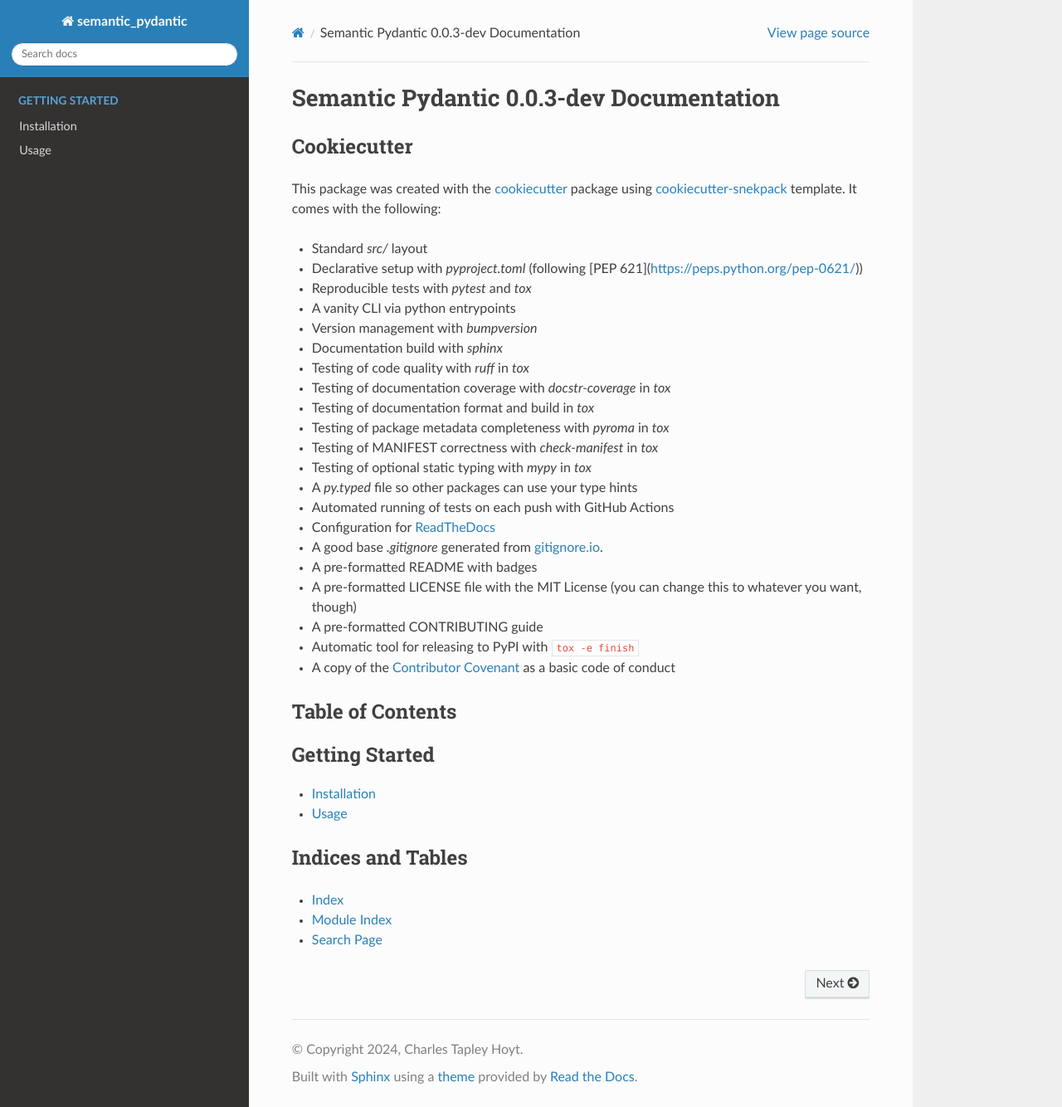
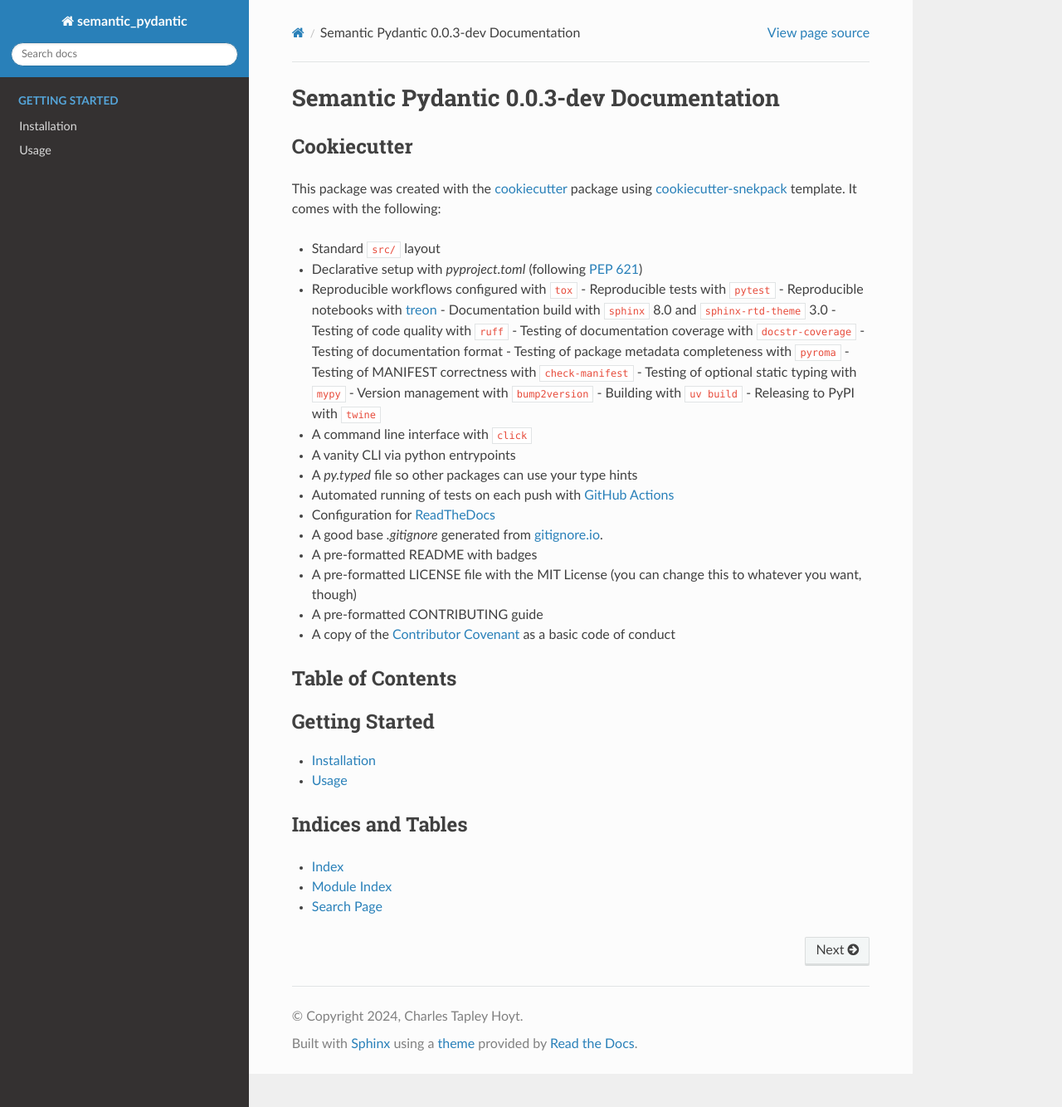
Before and after one commit to cthoyt/semantic-pydantic, a Sphinx documentation site: the page built from docs/source/index.rst, in a window 1280 px wide and 1334 px high. Shown: the whole window at 83% size. Built offline with Sphinx 7.4.7 and the Read the Docs theme 3.1.0, drawn with Linux system fonts in a browser that asks for light colours.

```diff
--- a/demo.py
+++ b/demo.py
@@ -6,6 +6,7 @@ import requests
 from fastapi import FastAPI
 from fastapi.responses import RedirectResponse
 from pydantic import BaseModel, Field
+
 from semantic_pydantic import SemanticField, SemanticPath
 
 # TODO create decorator that adds derived fields with URLs for each semantic field
--- a/docs/source/conf.py
+++ b/docs/source/conf.py
@@ -37,6 +37,19 @@ version = parsed_version.expand(r"\g<major>.\g<minor>.\g<patch>")
 
 if parsed_version.group("release"):
     tags.add("prerelease")  # noqa: F821
+
+
+# See https://about.readthedocs.com/blog/2024/07/addons-by-default/
+# Define the canonical URL if you are using a custom domain on Read the Docs
+html_baseurl = os.environ.get("READTHEDOCS_CANONICAL_URL", "")
+
+# See https://about.readthedocs.com/blog/2024/07/addons-by-default/
+# Tell Jinja2 templates the build is running on Read the Docs
+if os.environ.get("READTHEDOCS", "") == "True":
+    if "html_context" not in globals():
+        html_context = {}
+    html_context["READTHEDOCS"] = True
+
 
 # -- General configuration ---------------------------------------------------
 
@@ -78,7 +91,9 @@ templates_path = ["_templates"]
 # You can specify multiple suffix as a list of string:
 #
 # source_suffix = ['.rst', '.md']
-source_suffix = ".rst"
+source_suffix = {
+    ".rst": "restructuredtext",
+}
 
 # The master toctree document.
 master_doc = "index"
@@ -223,12 +238,13 @@ texinfo_documents = [
 # -- Options for intersphinx extension ---------------------------------------
 
 # Example configuration for intersphinx: refer to the Python standard library.
+# Note: don't add trailing slashes, since sphinx adds "/objects.inv" to the end
 intersphinx_mapping = {
     "python": ("https://docs.python.org/3", None),
-    "pandas": ("https://pandas.pydata.org/docs/", None),
-    "sklearn": ("https://scikit-learn.org/stable/", None),
-    "numpy": ("https://numpy.org/doc/stable/", None),
-    "scipy": ("https://docs.scipy.org/doc/scipy/", None),
+    "pandas": ("https://pandas.pydata.org/docs", None),
+    "sklearn": ("https://scikit-learn.org/stable", None),
+    "numpy": ("https://numpy.org/doc/stable", None),
+    "scipy": ("https://docs.scipy.org/doc/scipy", None),
 }
 
 autoclass_content = "both"
@@ -236,3 +252,6 @@ autoclass_content = "both"
 # Don't sort alphabetically, explained at:
 # https://stackoverflow.com/questions/37209921/python-how-not-to-sort-sphinx-output-in-alphabetical-order
 autodoc_member_order = "bysource"
+
+todo_include_todos = True
+todo_emit_warnings = True
--- a/docs/source/index.rst
+++ b/docs/source/index.rst
@@ -7,26 +7,31 @@ This package was created with the `cookiecutter <https://github.com/cookiecutter
 package using `cookiecutter-snekpack <https://github.com/cthoyt/cookiecutter-snekpack>`_ template.
 It comes with the following:
 
-- Standard `src/` layout
-- Declarative setup with `pyproject.toml` (following [PEP 621](https://peps.python.org/pep-0621/))
-- Reproducible tests with `pytest` and `tox`
+- Standard ``src/`` layout
+- Declarative setup with `pyproject.toml` (following `PEP 621 <https://peps.python.org/pep-0621/>`_)
+- Reproducible workflows configured with ``tox``
+  - Reproducible tests with ``pytest``
+  - Reproducible notebooks with `treon <https://github.com/reviewNB/treon>`_
+  - Documentation build with ``sphinx`` 8.0 and ``sphinx-rtd-theme`` 3.0
+  - Testing of code quality with ``ruff``
+  - Testing of documentation coverage with ``docstr-coverage``
+  - Testing of documentation format
+  - Testing of package metadata completeness with ``pyroma``
+  - Testing of MANIFEST correctness with ``check-manifest``
+  - Testing of optional static typing with ``mypy``
+  - Version management with ``bump2version``
+  - Building with ``uv build``
+  - Releasing to PyPI with ``twine``
+- A command line interface with ``click``
 - A vanity CLI via python entrypoints
-- Version management with `bumpversion`
-- Documentation build with `sphinx`
-- Testing of code quality with `ruff` in `tox`
-- Testing of documentation coverage with `docstr-coverage` in `tox`
-- Testing of documentation format and build in `tox`
-- Testing of package metadata completeness with `pyroma` in `tox`
-- Testing of MANIFEST correctness with `check-manifest` in `tox`
-- Testing of optional static typing with `mypy` in `tox`
 - A `py.typed` file so other packages can use your type hints
-- Automated running of tests on each push with GitHub Actions
-- Configuration for `ReadTheDocs <https://readthedocs.org/>`_
+- Automated running of tests on each push
+  with `GitHub Actions <https://docs.github.com/en/actions/learn-github-actions/understanding-github-actions>`_
+- Configuration for `ReadTheDocs <https://readthedocs.org>`_
 - A good base `.gitignore` generated from `gitignore.io <https://gitignore.io>`_.
 - A pre-formatted README with badges
 - A pre-formatted LICENSE file with the MIT License (you can change this to whatever you want, though)
 - A pre-formatted CONTRIBUTING guide
-- Automatic tool for releasing to PyPI with ``tox -e finish``
 - A copy of the `Contributor Covenant <https://www.contributor-covenant.org>`_ as a basic code of conduct
 
 Table of Contents
--- a/src/semantic_pydantic/version.py
+++ b/src/semantic_pydantic/version.py
@@ -20,7 +20,7 @@ def get_git_hash() -> str:
     with open(os.devnull, "w") as devnull:
         try:
             ret = check_output(
-                ["git", "rev-parse", "HEAD"],  # noqa: S603,S607
+                ["git", "rev-parse", "HEAD"],
                 cwd=os.path.dirname(__file__),
                 stderr=devnull,
             )
@@ -30,7 +30,7 @@ def get_git_hash() -> str:
             return ret.strip().decode("utf-8")[:8]
 
 
-def get_version(with_git_hash: bool = False):
+def get_version(with_git_hash: bool = False) -> str:
     """Get the :mod:`semantic_pydantic` version string, including a git hash."""
     return f"{VERSION}-{get_git_hash()}" if with_git_hash else VERSION
 
```
Also changed, not shown: README.md (+7 -6 lines), pyproject.toml (+29 -18 lines), .cruft.json, .github/CONTRIBUTING.md, .readthedocs.yml, 5 other files.
